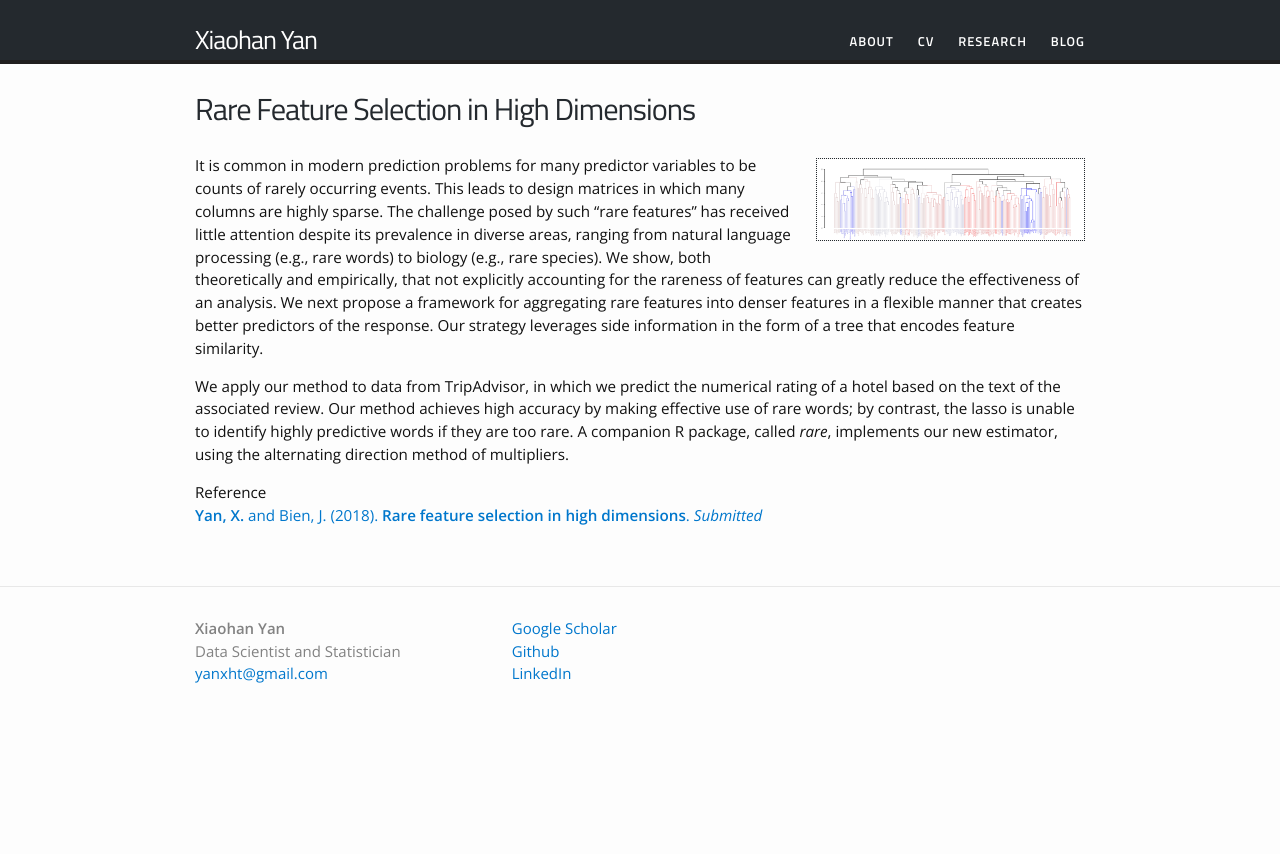
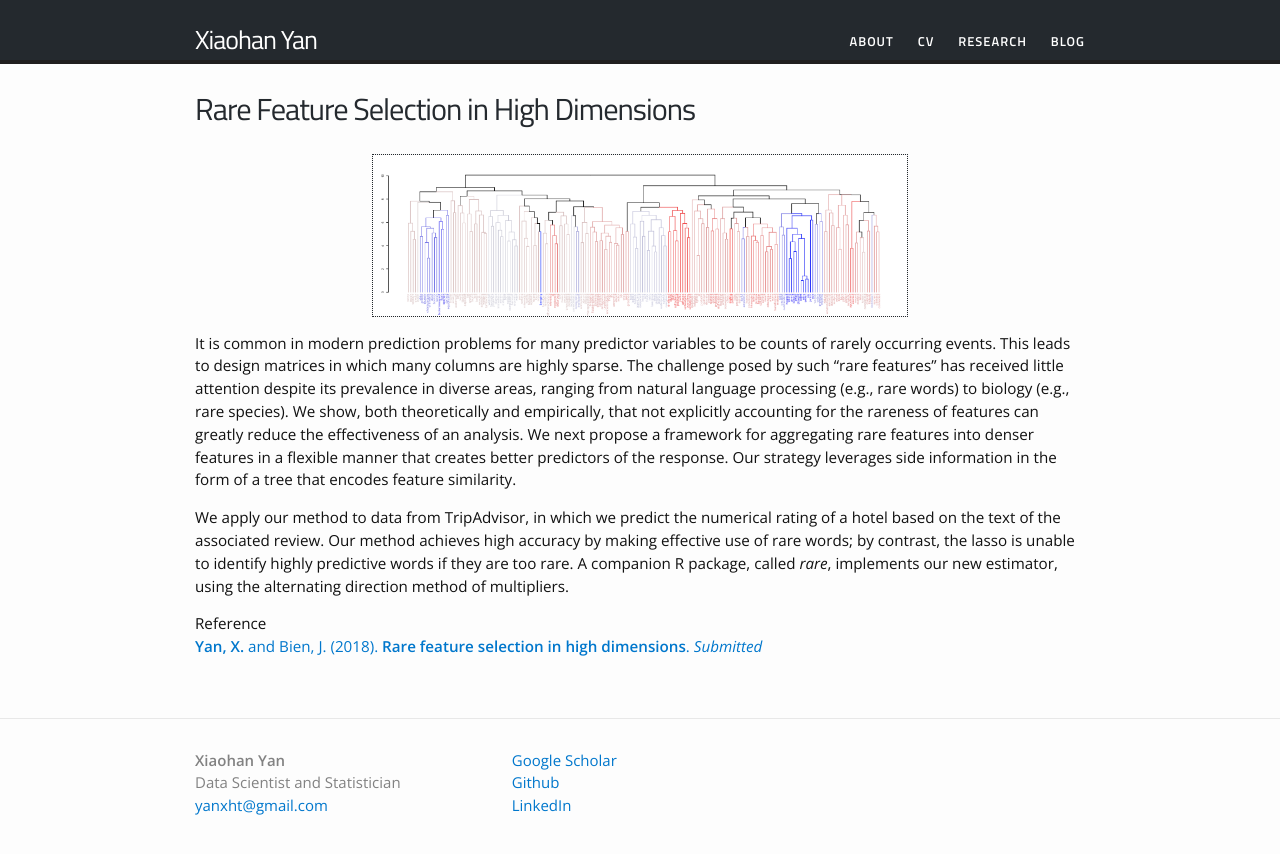
Before and after one commit to yanxht/yanxht.github.io, a Jekyll site: the page built from research/rare.md, in a window 1280 px wide. Shown: the top 854 px of the page. Built offline with Jekyll 4.4.1, drawn with Linux system fonts in a browser that asks for light colours.

Commit message:
Update rare tree size

```diff
--- a/research/rare.md
+++ b/research/rare.md
@@ -4,7 +4,7 @@
 permalink: /research/rare/
 ---
 
-{% include image_partialwidth_nocaption.html url="/images/rare_tree.png" width_perc=30 align="right" %}
+{% include image_partialwidth_nocaption.html url="/images/rare_tree.png" width_perc=60 align="center" %}
 
 It is common in modern prediction problems for many predictor variables to be counts of rarely occurring events. This leads to design matrices in which many columns are highly sparse. The challenge posed by such "rare features" has received little attention despite its prevalence in diverse areas, ranging from natural language processing (e.g., rare words) to biology (e.g., rare species). We show, both theoretically and empirically, that not explicitly accounting for the rareness of features can greatly reduce the effectiveness of an analysis. We next propose a framework for aggregating rare features into denser features in a flexible manner that creates better predictors of the response. Our strategy leverages side information in the form of a tree that encodes feature similarity.
 
```
